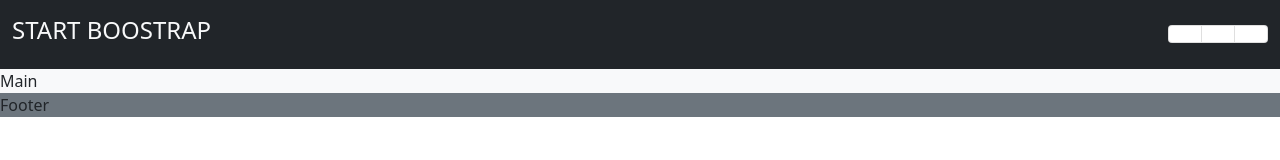
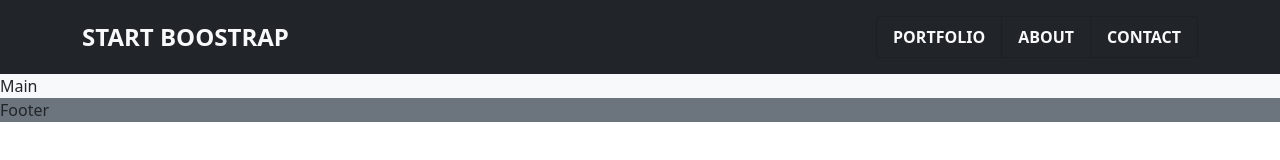
Before and after one commit to hajjamn/html-css-bootstrap-freelancer, a plain HTML site: page index.html in a window 1280 px wide. Drawn offline with nearby package versions, Linux system fonts and the light colour scheme; files that its build step writes are made by us from their sources.

Commit message:
ADD: header responsiveness

```diff
--- a/index.html
+++ b/index.html
@@ -10,17 +10,18 @@
 </head>
 <body class="debug">
   <header class="page-header bg-dark text-light">
-    <div class="container-fluid big-container py-3">
+    <div class="container-sm  py-3">
       <div class="row justify-content-between align-items-center">
         <div class="col-auto">
-          <h2 class="fs-4">START BOOSTRAP</h2>
+          <h2 class="fs-4 mb-0 fw-bold">START BOOSTRAP</h2>
         </div>
         <div class="col-auto">
           <i class="fa-solid fa-bars d-md-none border p-1 text-secondary fs-4"></i>
-          <ul class="list-group list-group-horizontal d-none d-md-flex">
-            <li class="list-group-item"></li>
-            <li class="list-group-item"></li>
-            <li class="list-group-item"></li>
+          <ul class="list-group list-group-horizontal d-none d-md-flex fw-bold">
+            <li class="list-group-item bg-transparent"><a href="#portfolio" class="text-light text-decoration-none"><span>PORTFOLIO</span></a></li>
+            <li class="list-group-item bg-transparent"><a href="#about" class="text-light text-decoration-none"><span>ABOUT</span></a></li>
+            <li class="list-group-item bg-transparent"><a href="#contact" class="text-light text-decoration-none"><span>CONTACT</span></a></li>
+
           </ul>
         </div>
       </div>
```
